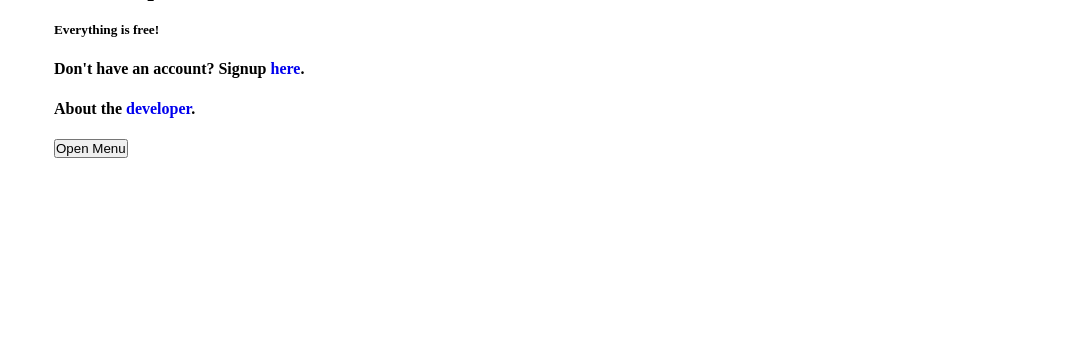
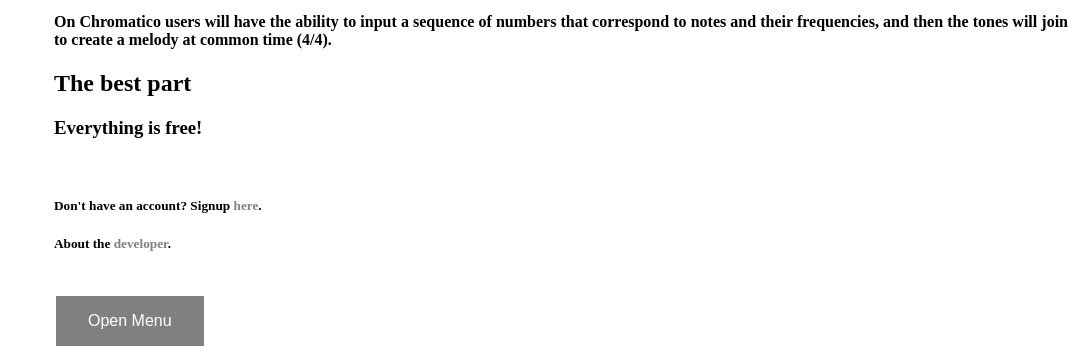
Before and after one commit to Bonnabelle/chromatico, a Python web app: template chromatico/templates/homepage_lgfalse.html in a window 1280 px wide. Shown: the part 1572-1930 px from the top of the page, without its empty margins (204-1280 px from the left). Before the commit the page ends 1730 px from the top, so only its background shows below. Run offline with Jinja, Linux system fonts and the light colour scheme; the template is opened without the code that fills it, so the values that code supplies are empty.

Commit message:
Cleaned  some things up, see changeLog

```diff
--- a/chromatico/Quiz.py
+++ b/chromatico/Quiz.py
@@ -56,6 +56,11 @@ class SignupQuizHandler(Utilities):
 
         if counter < 20:
             submitted = self.request.get("option")
+
+            if submitted == "":
+                counter -= 1
+                self.redirect("/signupq")
+
             if answer == submitted:
                 counter += 1
                 correct += 1
--- a/chromatico/css/styles.css
+++ b/chromatico/css/styles.css
@@ -1,10 +1,30 @@
-* {
+html,head,body {
     padding-top: 0px;
     margin-top: 0px;
     vertical-align: baseline;
     text-decoration: none;
 }
+.error {
+    color: red;
+}
 
+.no-access {
+    opacity: .8;
+    cursor: not-allowed;
+}
+
+.button {
+    background-color: #808080;
+    border: none;
+    color: white;
+    padding: 16px 32px;
+    text-align: center;
+    text-decoration: none;
+    font-size: 16px;
+    margin: 4px 2px;
+    transition: 0.4s;
+    cursor: pointer;
+}
 .Menu {
     height: 100%;
     width: 0;
@@ -57,16 +77,35 @@
 
 /* Block content */
 #main {
+    margin-top: 0px;
     transition: margin-left 0.5s;
 
 }
 
-#navBtn {
-    padding: 0px 0px 0px 0px;
+
+.FrontPage {
+    text-align: justify;
 }
 
+.FrontPage a{
+    transition: .2s;
+    text-decoration: none;
+    color: gray;
+}
 
+.FrontPage a:visited {
+    text-decoration: none;
+
+}
+
+.FrontPage a:hover {
+    transition: .2s;
+    color: #474545;
+    text-decoration: none;
+}
 .FrontPage .Top {
+    font-family: 'Lato',serif;
+    margin-top: 0px;
     transition: 0.5s;
     text-align: center;
     color: white;
--- /dev/null
+++ b/chromatico/templates/about.html
@@ -0,0 +1,3 @@
+{% extends "spawn.html" %}
+{% block content %}
+{% endblock %}
--- a/chromatico/templates/homepage_lgfalse.html
+++ b/chromatico/templates/homepage_lgfalse.html
@@ -62,10 +62,10 @@
 
 
         <h2>The best part</h2>
-            <h5>Everything is <b>free!</b></h5>
+            <h3>Everything is <b>free!</b></h3>
+    <br>
+    <h5>Don't have an account? Signup <a href="/signup">here</a>.</h5>
 
-    <h4>Don't have an account? Signup <a href="/signup">here</a>.</h4>
-
-    <h4>About the <a href="/about">developer</a>.</h4>
+    <h5>About the <a href="/about">developer</a>.</h5>
 </div>
 {% endblock %}
--- a/chromatico/templates/login.html
+++ b/chromatico/templates/login.html
@@ -9,4 +9,6 @@
     <input type="password" name="password">
     <input type="submit">
 </form>
+<br>
+<h5>Don't have an account? Signup <a href="/signup">here</a>.</h5>
 {% endblock %}
--- a/chromatico/templates/spawn.html
+++ b/chromatico/templates/spawn.html
@@ -3,6 +3,7 @@
     <head>
         <title>Chromatico</title>-
         <link rel="stylesheet" href="/css/styles.css" />
+        <link href='http://fonts.googleapis.com/css?family=Lato' rel='stylesheet' type='text/css'>
     </head>
         <body>
             <div id="navMenu" class="Menu">
@@ -10,11 +11,12 @@
                 <br>
                 <a href="/signupq">Quiz</a>
                 <br>
-                <a href="/profile"><strike>Profile</strike></a>
+                <a href="/homepage"><strike>Profile</strike></a>
                 <br>
+                <a href="/game-demo">Rewards</a>
                 <a href="/resources">Resources</a>
                 <br>
-                <a href="/logout">Logout</a>
+                <a href="/login">Login</a>
                 <br>
                 <br>
                 <a href="javascript:void(0)" class="closeB" onclick="closeNav()">Close</a>
@@ -36,7 +38,8 @@
         <div id="main">
             {% block content %}
             {% endblock %}
-            <button id="navBtn" onclick="openNav()">Open Menu</button>
+            <br>
+            <button class="button" id="navBtn" onclick="openNav()">Open Menu</button>
         </div>
         <script type="text/javascript">
             openNav();
```
Also changed, not shown: chromatico/main.py (+9 -1 lines), chromatico/templates/game_example.html (+21 -2 lines), chromatico/templates/homepage_lgtrue.html (+7 -18 lines), chromatico/templates/squiz.html (+7 -2 lines), 3 other files.
